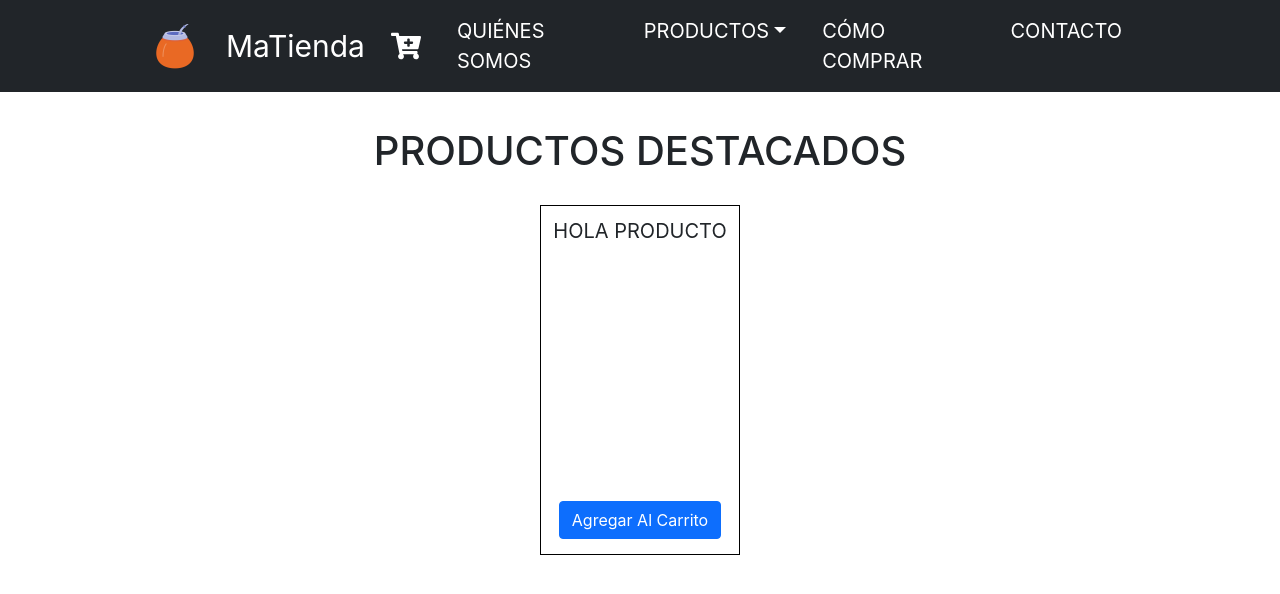
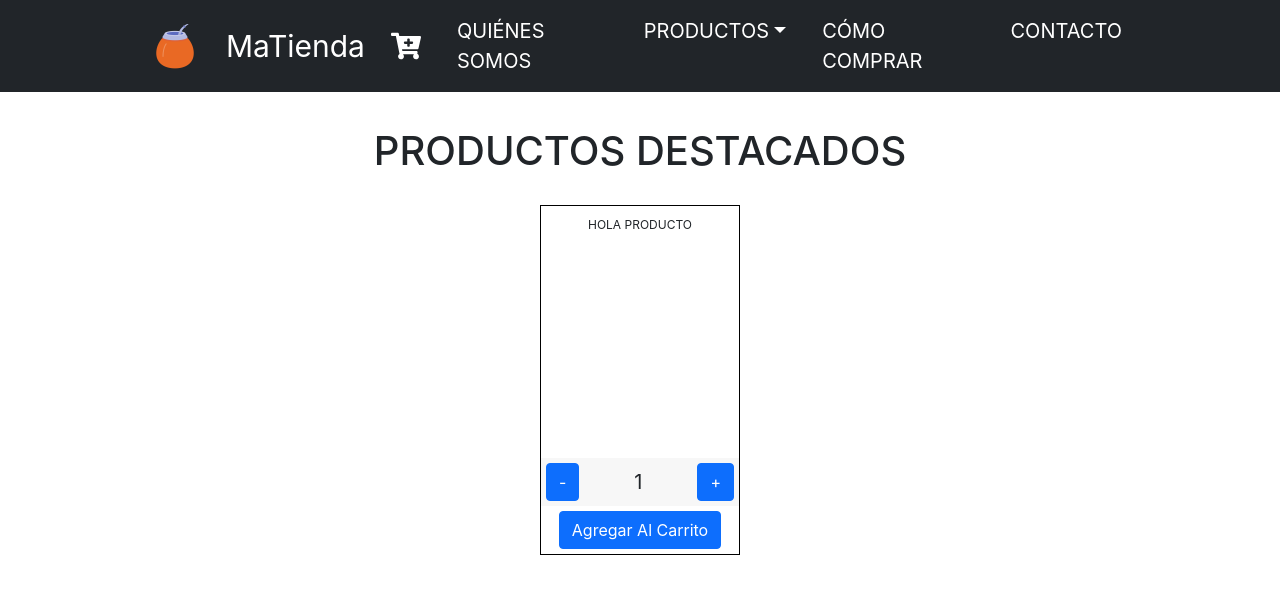
Before and after one commit to Mdmercado/MaTienda-Mercado, a React (Create React App) app: page / in a window 1280 px wide. Shown: the top 594 px of the page. Built offline with nearby package versions, Linux system fonts and the light colour scheme.

Commit message:
adapting ItemListContainer component

```diff
--- a/src/Components/ItemListContainer/ItemListContainer.css
+++ b/src/Components/ItemListContainer/ItemListContainer.css
@@ -19,7 +19,6 @@
 	margin-top: 10px;
 	text-align: center;
 }
-
-.item--button {
-	margin-bottom: 15px;
+.item--Amount{
+	width: 100%;
 }
--- a/src/Components/ItemListContainer/ItemListContainer.jsx
+++ b/src/Components/ItemListContainer/ItemListContainer.jsx
@@ -1,8 +1,13 @@
 import React from "react";
-import { Button } from "react-bootstrap";
+
 import "../ItemListContainer/ItemListContainer.css";
+import ItemCount from "../ItemCount/ItemCount";
+function ItemListContainer({ greeting, setCartCant }) {
+	const onAdd = (items) => {
+		setCartCant(items);
+		console.log("agregando " + items + " productos");
+	};
 
-function ItemListContainer({ greeting }) {
 	return (
 		<div className="container">
 			<div className="items-title">
@@ -10,8 +15,8 @@ function ItemListContainer({ greeting }) {
 			</div>
 			<div className="item">
 				<p className="item--paragraph">{greeting}</p>
-				<div className="item--button">
-					<Button variant="primary">Agregar Al Carrito</Button>
+				<div className="item--Amount">
+					<ItemCount stock={5} initial={1} onAdd={onAdd} />
 				</div>
 			</div>
 		</div>
```
